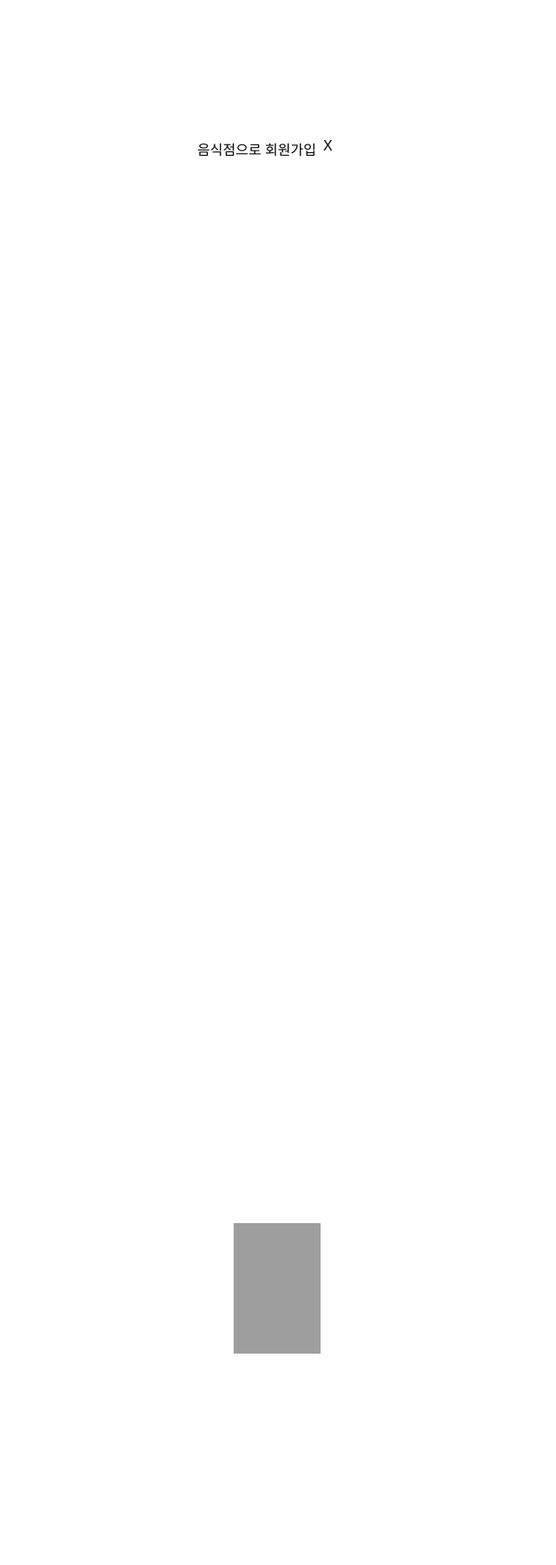
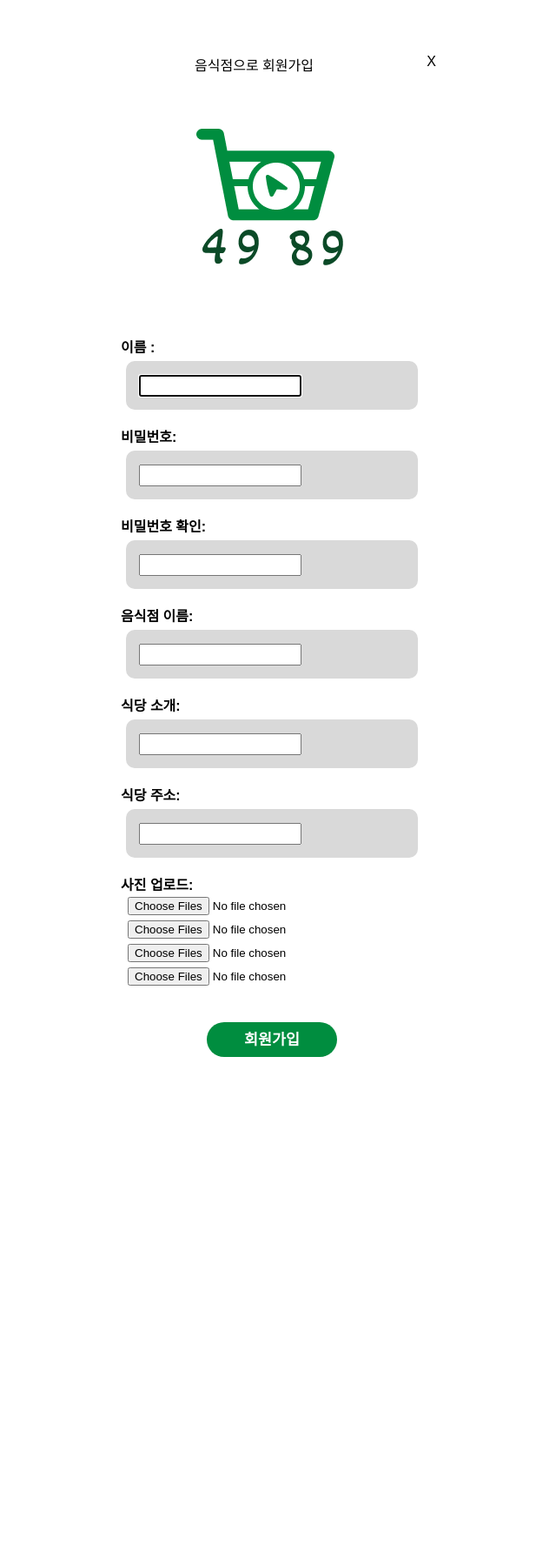
Before and after one commit to place0/Jagmuldan, a Django app: page /accounts/restaurnat/ in a window 1280 px wide. Shown: the top 1799 px of the page at 87% size, without its empty margins (327-967 px from the left). After the commit the page ends 1215 px from the top, so only its background shows below. Run offline with Django 3.2, Linux system fonts and the light colour scheme; grey boxes are pictures that could not be loaded.

Commit message:
회원가입~로그인4버전

```diff
--- a/shopping/static/css/half_use.css
+++ b/shopping/static/css/half_use.css
@@ -1,6 +1,8 @@
 * {
     padding: 3px;
     font-family: "Pretendard", sans-serif;
+}
+body {
     width: 390px;
     height: 844px;
     background-color: white;
@@ -11,7 +13,7 @@
 }
 .footer {
     height: 60px;
-    background-color: rgba(235, 235, 235, 1);
+    background-color: rgb(217, 217, 217);
     display: flex;
     justify-content: space-around;
     align-items: center;
--- a/shopping/static/css/low_income_signup.css
+++ b/shopping/static/css/low_income_signup.css
@@ -1,6 +1,8 @@
 * {
     padding: 3px;
     font-family: "Pretendard", sans-serif;
+}
+body {
     width: 390px;
     height: 844px;
     background-color: white;
@@ -13,7 +15,7 @@
 select {
     display: block;
     border-radius: 10px;
-    background-color: rgba(217, 217, 217, 0.66);
+    background-color: rgb(217, 217, 217);
     width: 330px;
     height: 50px;
     line-height: 50px;
@@ -25,7 +27,7 @@
     margin-top: 50px;
 }
 .button {
-    width: 100px;
+    width: 150px;
     height: 40px;
     background-color: rgba(0, 141, 63, 1);
     border-radius: 20px;
--- a/shopping/static/css/restaurant_signup.css
+++ b/shopping/static/css/restaurant_signup.css
@@ -1,6 +1,8 @@
 * {
     padding: 3px;
     font-family: "Pretendard", sans-serif;
+}
+body {
     width: 390px;
     height: 844px;
     background-color: white;
@@ -12,7 +14,7 @@
 .graybox {
     display: block;
     border-radius: 10px;
-    background-color: rgba(217, 217, 217, 0.66);
+    background-color: rgb(217, 217, 217);
     width: 330px;
     height: 50px;
     line-height: 50px;
@@ -24,12 +26,13 @@
     margin-top: 50px;
 }
 .button {
-    width: 100px;
+    width: 150px;
     height: 40px;
     background-color: rgba(0, 141, 63, 1);
     border-radius: 20px;
     color: white;
-    margin-top: 20px;
+    display: block;
+    margin: 0 auto;
     border: none;
     font-weight: bold;
     font-size: 13pt;
@@ -39,3 +42,6 @@
     font-weight: bold;
     margin-left: 12px;
 }
+input {
+    margin-left: 12px;
+}
--- a/shopping/static/css/signup_first.css
+++ b/shopping/static/css/signup_first.css
@@ -1,6 +1,8 @@
 * {
     padding: 3px;
     font-family: "Pretendard", sans-serif;
+}
+body {
     width: 390px;
     height: 844px;
     background-color: white;
@@ -17,7 +19,7 @@
 }
 .sign_list div {
     border-radius: 10px;
-    background-color: rgba(217, 217, 217, 0.66);
+    background-color: rgb(217, 217, 217);
     width: 330px;
     height: 50px;
     line-height: 50px;
@@ -27,7 +29,7 @@
     padding: 5px;
 }
 .sign_list {
-    margin-top: 150px;
+    margin-top: 130px;
 }
 .box1 b {
     font-size: 15pt;
--- a/shopping/templates/accounts/merchant_signup.html
+++ b/shopping/templates/accounts/merchant_signup.html
@@ -15,7 +15,7 @@
             <!--뒤로 가기-->
         </div>
         <div style="display: flex; justify-content: center; margin-top: 50px">
-            <img style="width: 100px; height: 150px" src="Vector.svg" />
+            <img src="{% static '/img/logo/4989_logo_L.png' %}" />
         </div>
         <form method="post">
             {% csrf_token %}
@@ -53,8 +53,8 @@
                 {% if form.farm_adress.errors %}
                 <p class="error">{{ form.farm_adress.errors.as_text }}</p>
                 {% endif %}
-                <br />
             </section>
+            <br /><br />
             <button type="submit" class="button">회원가입</button>
         </form>
     </body>
--- a/shopping/templates/accounts/restaurant_signup.html
+++ b/shopping/templates/accounts/restaurant_signup.html
@@ -16,7 +16,7 @@
             <span>X</span>
         </div>
         <div style="display: flex; justify-content: center; margin-top: 50px">
-            <img style="width: 100px; height: 150px" src="Vector.svg" />
+            <img src="{% static '/img/logo/4989_logo_L.png' %}" />
         </div>
 
         <form method="post" enctype="multipart/form-data">
@@ -56,7 +56,7 @@
                 <p class="error">{{ form.description.errors.as_text }}</p>
                 {% endif %}
                 <br />
-                <br />
+
                 <label for="{{ form.address.id_for_label }}">식당 주소:</label>
                 <div class="graybox">{{ form.address }}</div>
                 {% if form.address.errors %}
@@ -64,12 +64,33 @@
                 {% endif %}
                 <br />
                 <label>사진 업로드:</label><br />
-                <input multiple="multiple" type="file" name="imgs" /><br />
-                <input multiple="multiple" type="file" name="imgs" /><br />
-                <input multiple="multiple" type="file" name="imgs" /><br />
-                <input multiple="multiple" type="file" name="imgs" /><br />
-                <br />
+                <input
+                    multiple="multiple"
+                    type="file"
+                    name="imgs"
+                    style="margin-left: 20px"
+                /><br />
+                <input
+                    multiple="multiple"
+                    type="file"
+                    name="imgs"
+                    style="margin-left: 20px"
+                /><br />
+                <input
+                    multiple="multiple"
+                    type="file"
+                    name="imgs"
+                    style="margin-left: 20px"
+                /><br />
+                <input
+                    multiple="multiple"
+                    type="file"
+                    name="imgs"
+                    style="margin-left: 20px"
+                />
             </section>
+            <br />
+            <br />
             <button type="submit" class="button">회원가입</button>
         </form>
     </body>
--- a/shopping/templates/accounts/signup.html
+++ b/shopping/templates/accounts/signup.html
@@ -14,7 +14,7 @@
     </div>
 
     <div style="margin-top: 50px; margin-left: 30px" class="box1">
-        <img style="width: 100px; height: 150px" src="Vector.svg" /><br />
+        <img src="{% static '/img/logo/4989_logo_L.png' %}" /><br />
         <b>안녕하세요. 4989입니다!</b>
     </div>
 
```
Also changed, not shown: shopping/static/css/login.css (+10 -5 lines), shopping/static/css/merchant_signup.css (+5 -3 lines), shopping/static/css/user.css (+11 -2 lines), shopping/templates/accounts/login.html (+8 -7 lines), shopping/templates/accounts/low_income_signup.html (+9 -6 lines), shopping/templates/accounts/user.html (+13 -9 lines).
